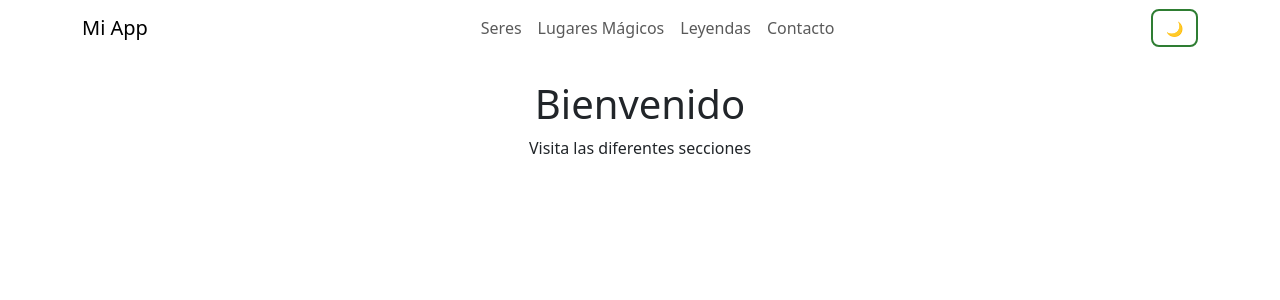
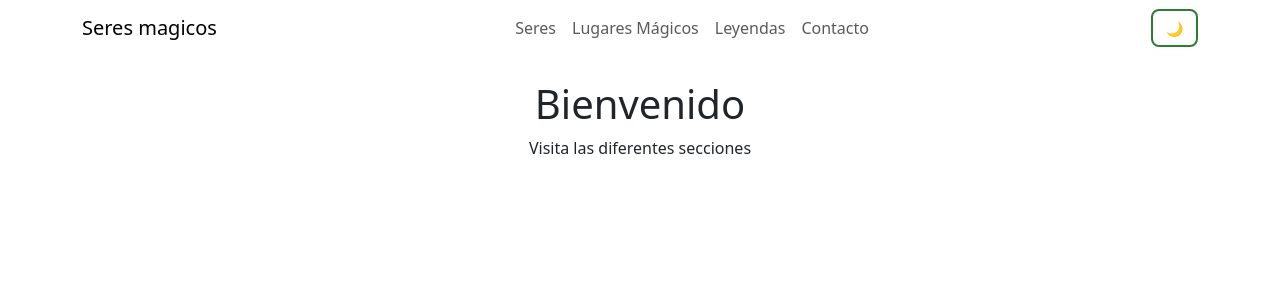
Before and after one commit to cocomicho1986/tpn3diegovazquez, a React (Vite) app: page / in a window 1280 px wide. Shown: the top 300 px of the page. Built offline with nearby package versions, Linux system fonts and the light colour scheme.

Commit message:
Cambio de nombre

```diff
--- a/src/components/Navbar.jsx
+++ b/src/components/Navbar.jsx
@@ -3,60 +3,32 @@
 // Usa componentes de React Router para enlaces y un botón de modo oscuro/claro.
 
 import { Link } from 'react-router-dom';
-// 🔹 Link: componente de React Router para navegar SIN recargar la página
-//    - Reemplaza las etiquetas <a> tradicionales
-//    - Mantiene la SPA (Single Page Application) fluida
+
 
 import DarkModeToggle from './DarkModeToggle';
-// 🔹 Componente reutilizable para alternar entre modo claro y oscuro
-//    - Usa el hook useDarkMode internamente
-//    - Se sincroniza automáticamente con el estado global del tema
+
 
 export default function Navbar() {
   return (
-    // 🔹 <nav className="navbar navbar-expand-lg">
-    //    - navbar: clase base de Bootstrap para barras de navegación
-    //    - navbar-expand-lg: colapsa el menú en pantallas pequeñas (<992px)
-    //    - ¡NO usamos navbar-light ni bg-light! → así respeta el tema actual (claro/oscuro)
+
     <nav className="navbar navbar-expand-lg">
 
-      {/*
-        🔹 container: centra y limita el ancho del contenido (responsive)
-        - En pantallas grandes: ancho fijo (~1200px)
-        - En móviles: ocupa el 100% del ancho
-      */}
+
       <div className="container">
 
-        {/*
-          🔹 navbar-brand: estilo para el logo o nombre de la app
-          - to="/": navega a la página de inicio al hacer clic
-          - Usa Link de React Router (no <a href>), así no se recarga la página
-        */}
-        <Link className="navbar-brand" to="/">Mi App</Link>
 
-        {/*
-          🔹 navbar-nav: contenedor para los enlaces de navegación
-          - En escritorio: muestra los enlaces horizontalmente
-          - En móvil: se colapsan en un menú (aunque no tenemos botón de toggle aquí)
-        */}
+        <Link className="navbar-brand" to="/">Seres magicos</Link>
+
+
         <div className="navbar-nav">
-          {/*
-            🔹 Cada Link representa una ruta de la app
-            - className="nav-link": estilo de Bootstrap para enlaces de navbar
-            - to="/ruta": define la URL a la que navega
-            - React Router actualiza la URL y renderiza el componente correspondiente
-          */}
+
           <Link className="nav-link" to="/proyectos">Seres</Link>
           <Link className="nav-link" to="/lugares">Lugares Mágicos</Link>
           <Link className="nav-link" to="/leyendas">Leyendas</Link>
           <Link className="nav-link" to="/contacto">Contacto</Link>
         </div>
 
-        {/*
-          🔹 Botón de alternar modo oscuro/claro
-          - Está alineado a la derecha gracias al flexbox de .container
-          - Es un componente reutilizable → fácil de mover o personalizar
-        */}
+
         <DarkModeToggle />
       </div>
     </nav>
```
